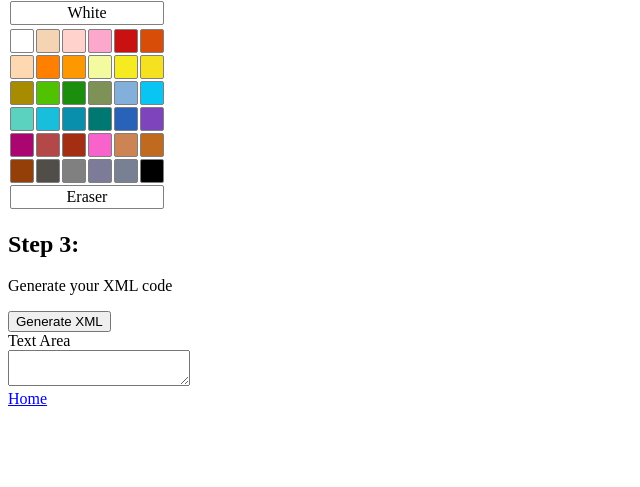
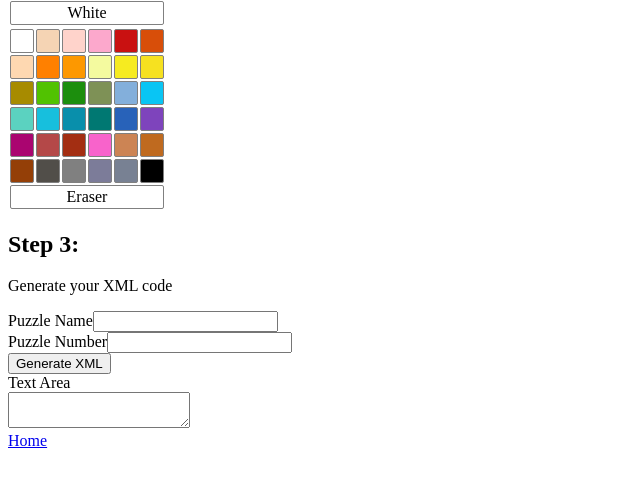
Before and after one commit to Okomikeruko/UVU_ZombieKitty, a PHP site: page /puzzles.php in a window 1280 px wide. Shown: the part 284-771 px from the top of the page, without its empty margins (0-640 px from the left). Run offline with PHP 8.4, Linux system fonts and the light colour scheme; some libraries are stand-ins or nearby versions.

Commit message:
Updated functionality of Puzzle Generator to include Name and PuzzleNum in code.

```diff
--- a/WebSite-Resource/_notes/dwsync.xml
+++ b/WebSite-Resource/_notes/dwsync.xml
@@ -1,5 +1,5 @@
 <?xml version="1.0" encoding="utf-8" ?>
 <dwsync>
-<file name="puzzles.php" server="ftp.lee-w.com" local="130605861693084254" remote="130605861600000000" Dst="1" />
+<file name="puzzles.php" server="ftp.lee-w.com" local="130606336931292961" remote="130606336800000000" Dst="1" />
 <file name="index.php" server="ftp.lee-w.com" local="130605480057923043" remote="130605486600000000" Dst="1" />
 </dwsync>
--- a/WebSite-Resource/puzzles.php
+++ b/WebSite-Resource/puzzles.php
@@ -107,6 +107,8 @@
     <h2>Step 3:</h2>
     <p>Generate your XML code</p>
     <form id="xml">
+    	<label>Puzzle Name</label><input type="text" name="name" id="xml-name"> <br />
+        <label>Puzzle Number</label><input type="text" name="number" id="xml-num"> <br />
 	    <button name="submit" type="submit">Generate XML</button>
         	<br />
     	<label>Text Area</label>
@@ -156,7 +158,7 @@
 					}
 
 					layout += "</tr>";
-				}//x + " by " + y;
+				}
 				layout += "</table>";
 				$("div.workarea").html(layout);
 			}
@@ -164,11 +166,12 @@
 
 		$("form#xml").submit(function(event) {
 			event.preventDefault();
+			var xnum = $("input#xml-num").val();
+			var xname = $("input#xml-name").val();
 			var xy = $("select#size").val();
 			var x = parseInt(xy);
 			var y = parseInt(xy.substr(xy.indexOf("x")+1));
-			var output = "%3C%3Fxml%20version%3D%221.0%22%20encoding%3D%22UTF-8%22%3F%3E%0A";
-			output += "%3Cpuzzle%3E%0A";
+			var output = "%3Cpuzzle%20name%3D%22" + xname + "%22%20puzzlenum%3D%22" + xnum + "%22%3E";
 			for (i = 0; i < x; i++){
 				output += "%3Crow%3E%0A";
 				for (j = 0; j < y; j++){
```
